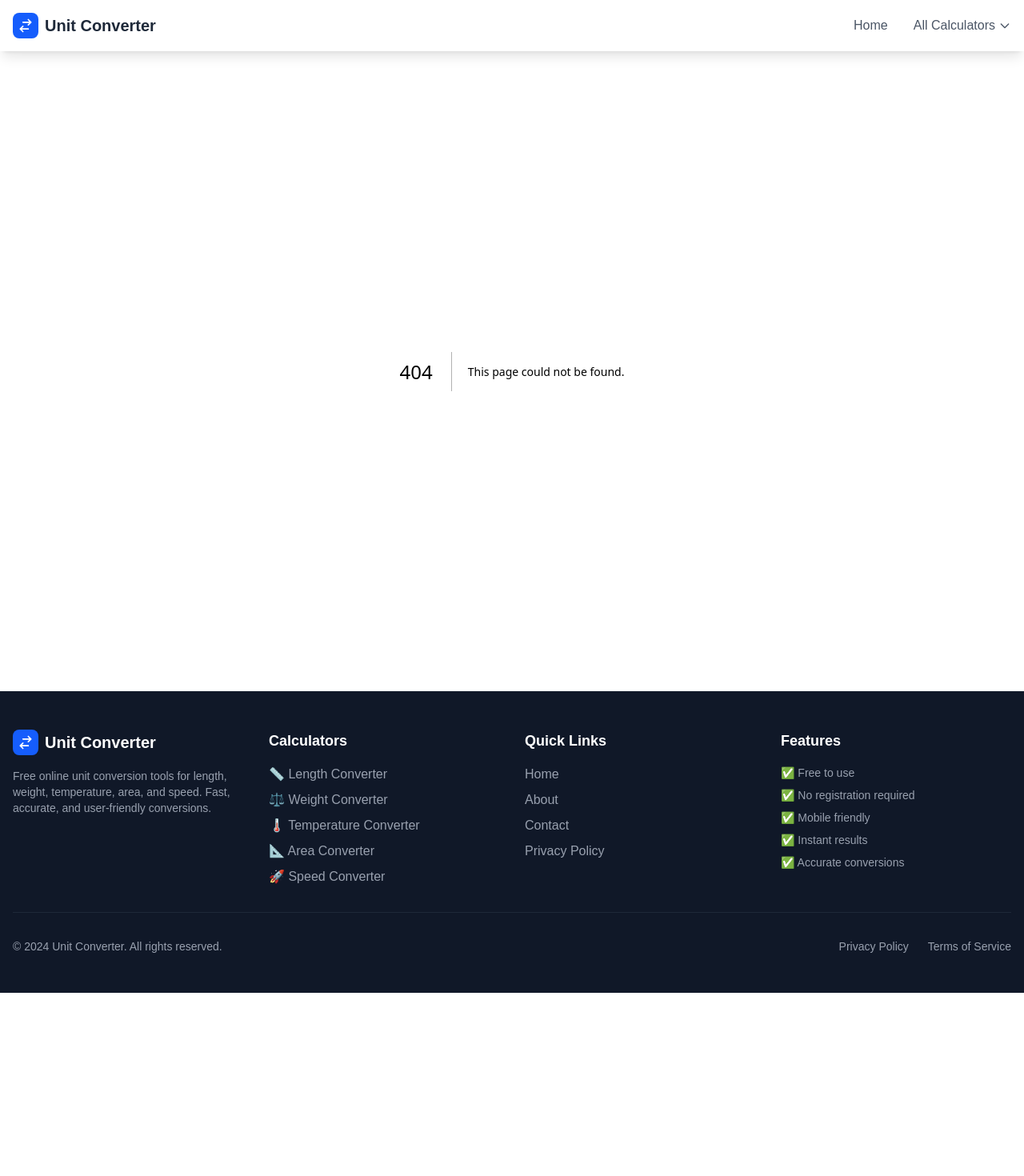
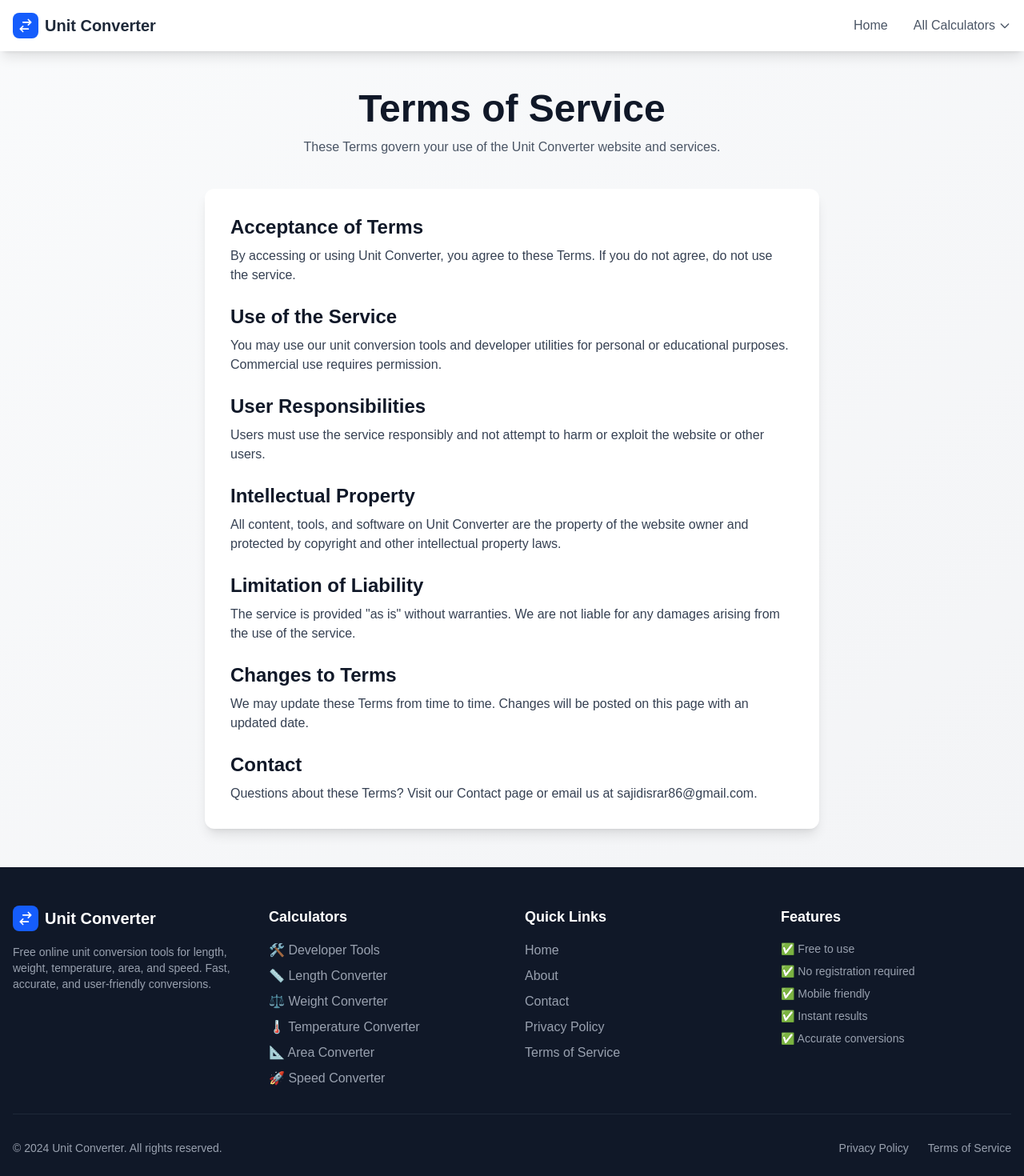
Before and after one commit to Sajidisrar/Unit-Converter, a Next.js app: page /terms in a window 1280 px wide. Before the commit this address had no page. Shown: the top 1470 px of the page at 80% size. Before the commit the page ends 1241 px from the top, so only its background shows below. Built offline with nearby package versions, Linux system fonts and the light colour scheme.

Commit message:
Adds Added

```diff
--- a/src/app/area/page.tsx
+++ b/src/app/area/page.tsx
@@ -75,7 +75,7 @@ export default function AreaPage({ searchParams }: { searchParams: { from?: stri
 
         <main className="max-w-6xl mx-auto">
           <div className="grid grid-cols-1 lg:grid-cols-[300px_1fr_300px] gap-6 items-start">
-            <div className="hidden lg:block">
+            <div className="">
               <AdBanner position="side" />
             </div>
             <div>
@@ -90,7 +90,7 @@ export default function AreaPage({ searchParams }: { searchParams: { from?: stri
                 <AdBanner position="inline" />
               </div>
             </div>
-            <div className="hidden lg:block">
+            <div className="">
               <AdBanner position="side" />
             </div>
           </div>
--- a/src/app/cooking/page.tsx
+++ b/src/app/cooking/page.tsx
@@ -23,7 +23,7 @@ export default function CookingPage({ searchParams }: { searchParams: { from?: s
     <div className="min-h-screen bg-gradient-to-br from-blue-50 to-indigo-100 dark:from-gray-900 dark:to-gray-800 font-sans">
       <div className="max-w-5xl mx-auto px-4">
         <div className="grid grid-cols-12 gap-4">
-          <AdBanner position="side" className="col-span-2 hidden md:block" />
+          <AdBanner position="side" className="col-span-2" />
           <main className="col-span-12 md:col-span-8">
             <h1 className="text-4xl md:text-6xl font-bold text-gray-900 dark:text-white mb-6 text-center">
               Cooking Unit Converter
@@ -71,7 +71,7 @@ export default function CookingPage({ searchParams }: { searchParams: { from?: s
               </div>
             </section>
           </main>
-          <AdBanner position="side" className="col-span-2 hidden md:block" />
+          <AdBanner position="side" className="col-span-2" />
         </div>
       </div>
     </div>
--- a/src/app/fitness/page.tsx
+++ b/src/app/fitness/page.tsx
@@ -63,7 +63,7 @@ export default function FitnessPage() {
       <div className="max-w-5xl mx-auto px-4">
         <div className="grid grid-cols-1 md:grid-cols-6 gap-6">
           {/* Left side ad/empty */}
-          <div className="hidden md:block md:col-span-1"><AdBanner position="side" /></div>
+          <div className=""><AdBanner position="side" /></div>
           {/* Center content */}
           <div className="col-span-1 md:col-span-4">
             <h1 className="text-4xl md:text-6xl font-bold text-gray-900 dark:text-white mb-6 text-center">
@@ -107,7 +107,7 @@ export default function FitnessPage() {
             </section>
           </div>
           {/* Right side ad/empty */}
-          <div className="hidden md:block md:col-span-1"><AdBanner position="side" /></div>
+          <div className=""><AdBanner position="side" /></div>
         </div>
       </div>
     </div>
--- a/src/app/length/page.tsx
+++ b/src/app/length/page.tsx
@@ -74,7 +74,7 @@ export default function LengthPage({ searchParams }: { searchParams: { from?: st
           <main className="max-w-6xl mx-auto">
             <AdBanner position="top" />
             <div className="grid grid-cols-1 lg:grid-cols-[300px_1fr_300px] gap-6 items-start mt-6">
-              <div className="hidden lg:block">
+              <div className="">
                 <AdBanner position="side" />
               </div>
               <div>
@@ -89,7 +89,7 @@ export default function LengthPage({ searchParams }: { searchParams: { from?: st
                   <AdBanner position="inline" />
                 </div>
               </div>
-              <div className="hidden lg:block">
+              <div className="">
                 <AdBanner position="side" />
               </div>
             </div>
--- a/src/app/speed/page.tsx
+++ b/src/app/speed/page.tsx
@@ -48,7 +48,7 @@ export default function SpeedPage({ searchParams }: { searchParams: { from?: str
 
         <main className="max-w-6xl mx-auto">
           <div className="grid grid-cols-1 lg:grid-cols-[300px_1fr_300px] gap-6 items-start">
-            <div className="hidden lg:block">
+            <div className="k">
               <AdBanner position="side" />
             </div>
             <div>
@@ -63,7 +63,7 @@ export default function SpeedPage({ searchParams }: { searchParams: { from?: str
                 <AdBanner position="inline" />
               </div>
             </div>
-            <div className="hidden lg:block">
+            <div className="">
               <AdBanner position="side" />
             </div>
           </div>
--- a/src/app/temperature/page.tsx
+++ b/src/app/temperature/page.tsx
@@ -31,7 +31,7 @@ export default function TemperaturePage({ searchParams }: { searchParams: { from
 
         <main className="max-w-6xl mx-auto">
           <div className="grid grid-cols-1 lg:grid-cols-[300px_1fr_300px] gap-6 items-start">
-            <div className="hidden lg:block">
+            <div className="">
               <AdBanner position="side" />
             </div>
             <div>
@@ -46,7 +46,7 @@ export default function TemperaturePage({ searchParams }: { searchParams: { from
                 <AdBanner position="inline" />
               </div>
             </div>
-            <div className="hidden lg:block">
+            <div className="">
               <AdBanner position="side" />
             </div>
           </div>
--- /dev/null
+++ b/src/app/terms/page.tsx
@@ -0,0 +1,75 @@
+import type { Metadata } from "next";
+
+export const metadata: Metadata = {
+  title: "Terms of Service | Unit Converter",
+  description: "Read the Terms of Service for Unit Converter. Learn the rules and guidelines for using our service.",
+  openGraph: {
+    title: "Terms of Service | Unit Converter",
+    description: "Read the Terms of Service for Unit Converter. Learn the rules and guidelines for using our service.",
+    type: "article",
+  },
+};
+
+export default function Terms() {
+  return (
+    <div className="min-h-screen bg-gradient-to-br from-gray-50 to-gray-100 dark:from-gray-900 dark:to-gray-800">
+      <div className="container mx-auto px-4 py-12">
+        <header className="mb-10 text-center">
+          <h1 className="text-4xl md:text-5xl font-bold text-gray-900 dark:text-white mb-3">Terms of Service</h1>
+          <p className="text-gray-600 dark:text-gray-300">These Terms govern your use of the Unit Converter website and services.</p>
+        </header>
+
+        <main className="max-w-3xl mx-auto bg-white dark:bg-gray-800 rounded-xl shadow-lg p-8 space-y-6">
+          <section>
+            <h2 className="text-2xl font-semibold text-gray-900 dark:text-white mb-2">Acceptance of Terms</h2>
+            <p className="text-gray-700 dark:text-gray-300">
+              By accessing or using Unit Converter, you agree to these Terms. If you do not agree, do not use the service.
+            </p>
+          </section>
+
+          <section>
+            <h2 className="text-2xl font-semibold text-gray-900 dark:text-white mb-2">Use of the Service</h2>
+            <p className="text-gray-700 dark:text-gray-300">
+              You may use our unit conversion tools and developer utilities for personal or educational purposes. Commercial use requires permission.
+            </p>
+          </section>
+
+          <section>
+            <h2 className="text-2xl font-semibold text-gray-900 dark:text-white mb-2">User Responsibilities</h2>
+            <p className="text-gray-700 dark:text-gray-300">
+              Users must use the service responsibly and not attempt to harm or exploit the website or other users.
+            </p>
+          </section>
+
+          <section>
+            <h2 className="text-2xl font-semibold text-gray-900 dark:text-white mb-2">Intellectual Property</h2>
+            <p className="text-gray-700 dark:text-gray-300">
+              All content, tools, and software on Unit Converter are the property of the website owner and protected by copyright and other intellectual property laws.
+            </p>
+          </section>
+
+          <section>
+            <h2 className="text-2xl font-semibold text-gray-900 dark:text-white mb-2">Limitation of Liability</h2>
+            <p className="text-gray-700 dark:text-gray-300">
+              The service is provided "as is" without warranties. We are not liable for any damages arising from the use of the service.
+            </p>
+          </section>
+
+          <section>
+            <h2 className="text-2xl font-semibold text-gray-900 dark:text-white mb-2">Changes to Terms</h2>
+            <p className="text-gray-700 dark:text-gray-300">
+              We may update these Terms from time to time. Changes will be posted on this page with an updated date.
+            </p>
+          </section>
+
+          <section>
+            <h2 className="text-2xl font-semibold text-gray-900 dark:text-white mb-2">Contact</h2>
+            <p className="text-gray-700 dark:text-gray-300">
+              Questions about these Terms? Visit our Contact page or email us at sajidisrar86@gmail.com.
+            </p>
+          </section>
+        </main>
+      </div>
+    </div>
+  );
+}
--- a/src/app/weight/page.tsx
+++ b/src/app/weight/page.tsx
@@ -31,7 +31,7 @@ export default function WeightPage({ searchParams }: { searchParams: { from?: st
 
         <main className="max-w-6xl mx-auto">
           <div className="grid grid-cols-1 lg:grid-cols-[300px_1fr_300px] gap-6 items-start">
-            <div className="hidden lg:block">
+            <div className="lg:block">
               <AdBanner position="side" />
             </div>
             <div>
@@ -47,7 +47,7 @@ export default function WeightPage({ searchParams }: { searchParams: { from?: st
                 <AdBanner position="inline" />
               </div>
             </div>
-            <div className="hidden lg:block">
+            <div className="">
               <AdBanner position="side" />
             </div>
           </div>
--- a/src/components/AdBanner.tsx
+++ b/src/components/AdBanner.tsx
@@ -8,16 +8,20 @@ interface AdBannerProps {
 
 export default function AdBanner({ position, className = '' }: AdBannerProps) {
   useEffect(() => {
+    const timeoutId = setTimeout(() => {
       try {
         // @ts-expect-error adsbygoogle is not defined on Window
         (window.adsbygoogle = window.adsbygoogle || []).push({});
       } catch (e) {
         console.error("Adsense error", e);
       }
+    }, 100);
+
+    return () => clearTimeout(timeoutId);
   }, []);
 
   const getContainerClasses = () => {
-    const baseClasses = 'rounded-lg flex items-center justify-center';
+    const baseClasses = 'rounded-lg flex items-center justify-center w-full';
     const positionClasses = {
       top: 'mx-auto mb-6',
       side: 'mx-auto',
@@ -28,10 +32,10 @@ export default function AdBanner({ position, className = '' }: AdBannerProps) {
   };
 
   return (
-    <div className={getContainerClasses()}>
+    <div className={getContainerClasses()} style={{ minHeight: '100px', minWidth: '100px' }}>
       <ins
         className="adsbygoogle"
-        style={{ display: "block" }}
+        style={{ display: "block", width: "100%", height: "100%" }}
         data-ad-client="ca-pub-3759958145886276"
         data-ad-slot="4003156004"
         data-ad-format="auto"
--- a/src/components/Footer.tsx
+++ b/src/components/Footer.tsx
@@ -25,6 +25,11 @@ export default function Footer() {
           <div>
             <h3 className="text-lg font-semibold mb-4">Calculators</h3>
             <ul className="space-y-2">
+              <li>
+                <Link href="/developer" className="text-gray-400 hover:text-white transition-colors">
+                  🛠️ Developer Tools
+                </Link>
+              </li>
               <li>
                 <Link href="/length" className="text-gray-400 hover:text-white transition-colors">
                   📏 Length Converter
@@ -77,6 +82,11 @@ export default function Footer() {
                   Privacy Policy
                 </Link>
               </li>
+              <li>
+                <Link href="/terms" className="text-gray-400 hover:text-white transition-colors">
+                  Terms of Service
+                </Link>
+              </li>
             </ul>
           </div>
 
--- a/src/components/Navbar.tsx
+++ b/src/components/Navbar.tsx
@@ -45,6 +45,12 @@ export default function Navbar() {
               {/* Dropdown Menu */}
               <div className="absolute top-full left-0 mt-2 w-64 bg-white dark:bg-gray-800 rounded-lg shadow-lg opacity-0 invisible group-hover:opacity-100 group-hover:visible transition-all duration-200 z-50">
                 <div className="py-2">
+                  <Link
+                    href="/developer"
+                    className="block px-4 py-2 text-gray-700 dark:text-gray-300 hover:bg-gray-100 dark:hover:bg-gray-700 transition-colors"
+                  >
+                    🛠️ Developer Tools
+                  </Link>
                   <Link
                     href="/length"
                     className="block px-4 py-2 text-gray-700 dark:text-gray-300 hover:bg-gray-100 dark:hover:bg-gray-700 transition-colors"
@@ -127,6 +133,13 @@ export default function Navbar() {
               <div className="space-y-1 pl-4">
                 <div className="text-sm font-medium text-gray-500 dark:text-gray-400 mb-2">All Calculators</div>
                 <Link
+                  href="/developer"
+                  className="block py-2 text-gray-600 dark:text-gray-300 hover:text-blue-600 dark:hover:text-blue-400"
+                  onClick={() => setIsMenuOpen(false)}
+                >
+                  🛠️ Developer Tools
+                </Link>
+                <Link
                   href="/length"
                   className="block py-2 text-gray-600 dark:text-gray-300 hover:text-blue-600 dark:hover:text-blue-400"
                   onClick={() => setIsMenuOpen(false)}
```
Also changed, not shown: 1 other file (tests, documents, lock files or other folders). Lines whose indentation alone changed are shown as unchanged.
